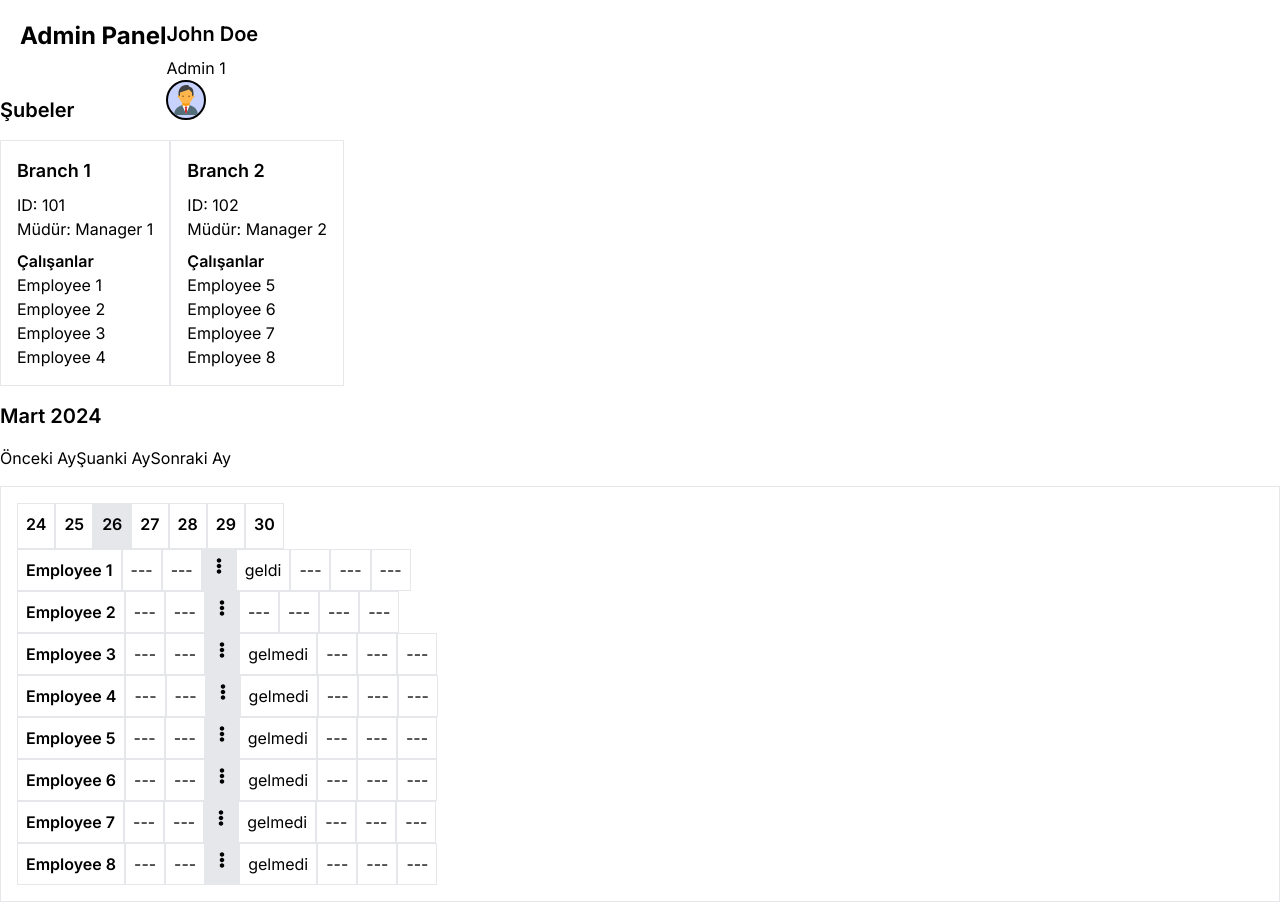
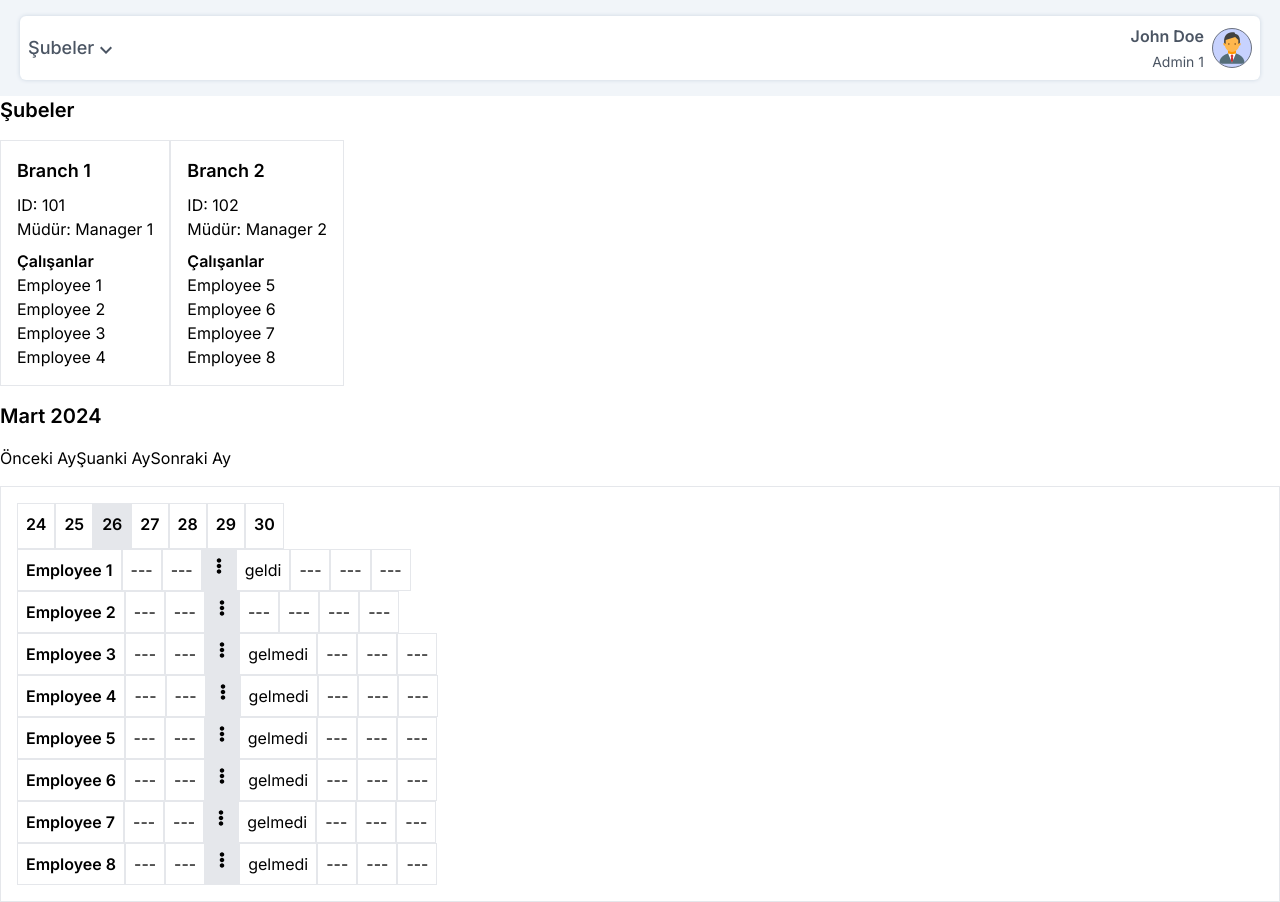
Before and after one commit to gokcetasci/Employee-Attendance-Tracker-Project, a Next.js app: page / in a window 1280 px wide. Built offline with nearby package versions, Linux system fonts and the light colour scheme.

Commit message:
added styles and branch and manager names are listed in the drop down menu

```diff
--- a/components/header/index.js
+++ b/components/header/index.js
@@ -1,18 +1,58 @@
-"use client"
-import React from "react";
+"use client";
+import React, { useState } from "react";
 import useStore from "@/utils/store";
 import { FcBusinessman } from "react-icons/fc";
+import { MdKeyboardArrowDown } from "react-icons/md";
+import { FaStore } from "react-icons/fa6";
+import { FcManager } from "react-icons/fc";
 function Header() {
   const { admin } = useStore();
+  const [showDropdown, setShowDropdown] = useState(false);
+
+  const toggleDropdown = () => {
+    setShowDropdown(!showDropdown);
+  };
 
   return (
-    <div className="w-full h-24 p-5">
-      <div className="flex flex-row">
-        <h1 className="text-2xl font-bold mb-4">Admin Panel</h1>
-        <div className="mb-8">
-          <h2 className="text-xl font-semibold mb-2">{admin.name}</h2>
-          <p>Admin {admin.id}</p>
-          <span ><FcBusinessman className="w-10 h-10 rounded-full border border-2 border-black bg-indigo-200" /></span>
+    <div className="w-full h-24 p-2 bg-slate-100">
+      <div
+        className="flex flex-row mx-3 my-2 bg-white rounded-md justify-between p-2"
+        style={{ boxShadow: "0 0 4px #cbd5e1" }}
+      >
+        <div className="relative flex flex-row items-center justify-center ">
+          <h1 className="text-lg font-medium  text-gray-600 ">Şubeler</h1>
+          <span className="pt-1 " onClick={toggleDropdown}>
+            <MdKeyboardArrowDown className="w-6 h-6 text-gray-600 hover:text-indigo-600 hover:scale-110" />
+          </span>{" "}
+          {showDropdown && (
+            <ul className="absolute left-0 top-full bg-white  rounded-md mt-1 shadow-lg z-10 text-gray-500 w-[150px]" style={{ boxShadow: "0 0 4px #cbd5e1" }}>
+              {admin.branches.map((branch) => (
+                <li
+                  key={branch.id}
+                  className="py-1 px-3 cursor-pointer hover:bg-gray-100 "
+                >
+                  <p className="flex flex-row items-center gap-2">
+                  <FaStore className="text-indigo-600"/>
+                    {branch.name}
+                  </p>
+                  <p className="pl-5 text-[14px] flex flex-row items-center gap-2">
+                  <FcManager />{branch.manager.name}
+                  </p>
+                </li>
+              ))}
+            </ul>
+          )}
+        </div>
+        <div className="flex flex-row gap-2 items-center justify-center text-gray-600 relative">
+          <div className="text-right cursor-pointer">
+            <h2 className="text-md font-semibold mb-1 font-medium">
+              {admin.name}
+            </h2>
+            <p className="text-sm">Admin {admin.id}</p>
+          </div>
+          <span>
+            <FcBusinessman className="w-10 h-10 rounded-full border border-1 border-gray-500 bg-indigo-200" />
+          </span>
         </div>
       </div>
     </div>
```
